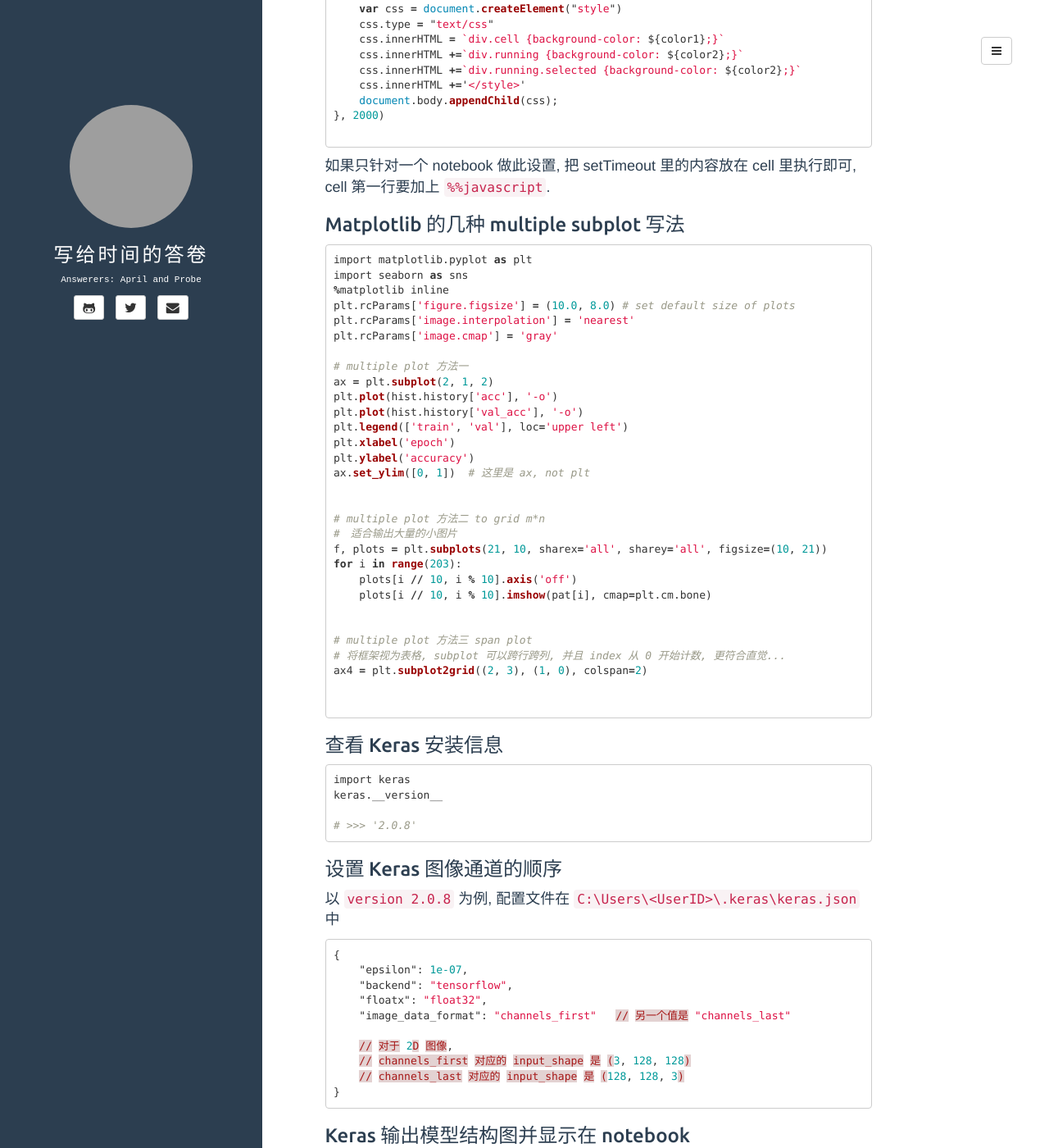
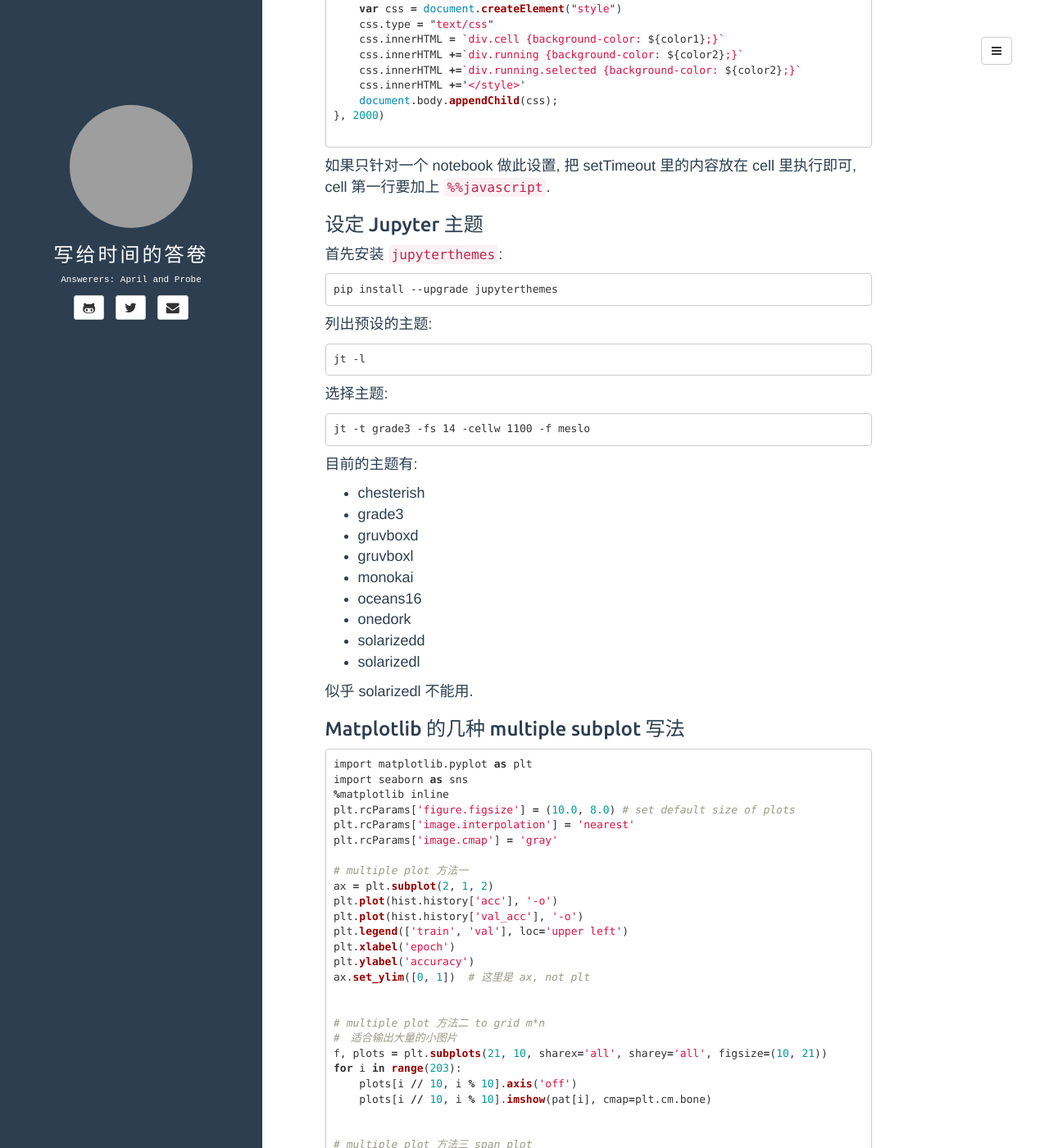
Before and after one commit to WarmGrid/warmgrid.github.io, a Jekyll site: the page built from _posts/2017-09-27-jupyter-notebook-tensorflow-keras-notes.md, in a window 1280 px wide and 1400 px high, scrolled down 1708 px. Shown: the whole window at 82% size. Built offline with Jekyll 4.4.1, drawn with Linux system fonts in a browser that asks for light colours; grey boxes are pictures that could not be loaded.

Commit message:
add section jupyter themes

````diff
--- a/_posts/2017-09-27-jupyter-notebook-tensorflow-keras-notes.md
+++ b/_posts/2017-09-27-jupyter-notebook-tensorflow-keras-notes.md
@@ -34,6 +34,10 @@ require(["codemirror/keymap/sublime", "notebook/js/cell", "base/js/namespace"],
     }
 );
 ```
+
+
+
+
 
 ### 在 Jupyter Notebook 中设置自定义快捷键和 cell 背景色
 
@@ -116,8 +120,33 @@ setTimeout(function() {
 
 
 
+### 设定 Jupyter 主题
 
+首先安装 `jupyterthemes`:
 
+    pip install --upgrade jupyterthemes
+
+列出预设的主题:
+
+    jt -l
+
+选择主题:
+
+    jt -t grade3 -fs 14 -cellw 1100 -f meslo
+
+目前的主题有:
+
+- chesterish
+- grade3
+- gruvboxd
+- gruvboxl
+- monokai
+- oceans16
+- onedork
+- solarizedd
+- solarizedl
+
+似乎 solarizedl 不能用.
 
 
 
@@ -162,8 +191,6 @@ ax4 = plt.subplot2grid((2, 3), (1, 0), colspan=2)
 
 
 
-
-
 ### 查看 Keras 安装信息
 
 ```python
@@ -172,6 +199,9 @@ keras.__version__
 
 # >>> '2.0.8'
 ```
+
+
+
 
 
 ### 设置 Keras 图像通道的顺序
@@ -193,6 +223,8 @@ keras.__version__
 
 
 
+
+
 ### Keras 输出模型结构图并显示在 notebook
 
 ```python
````
